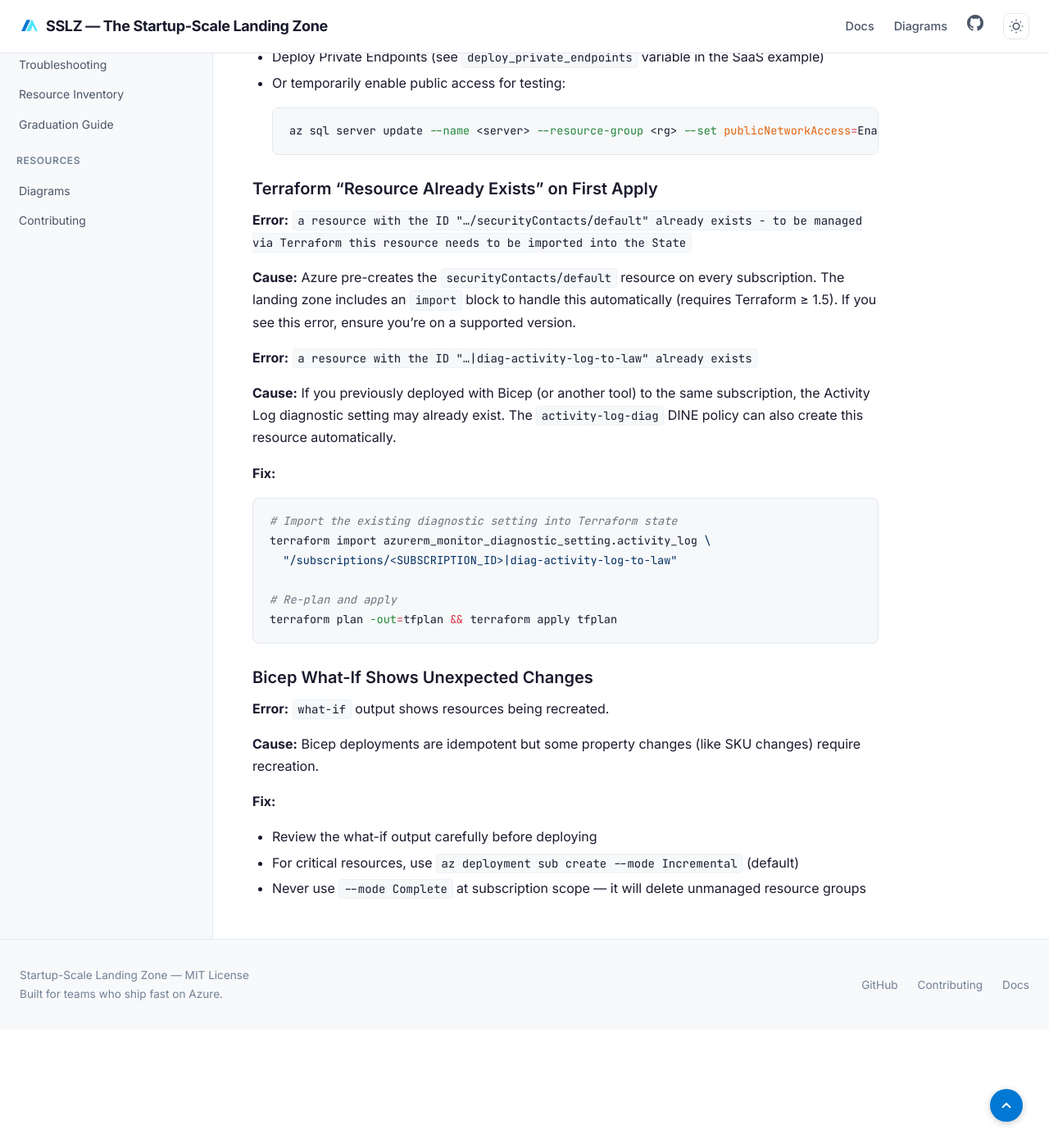
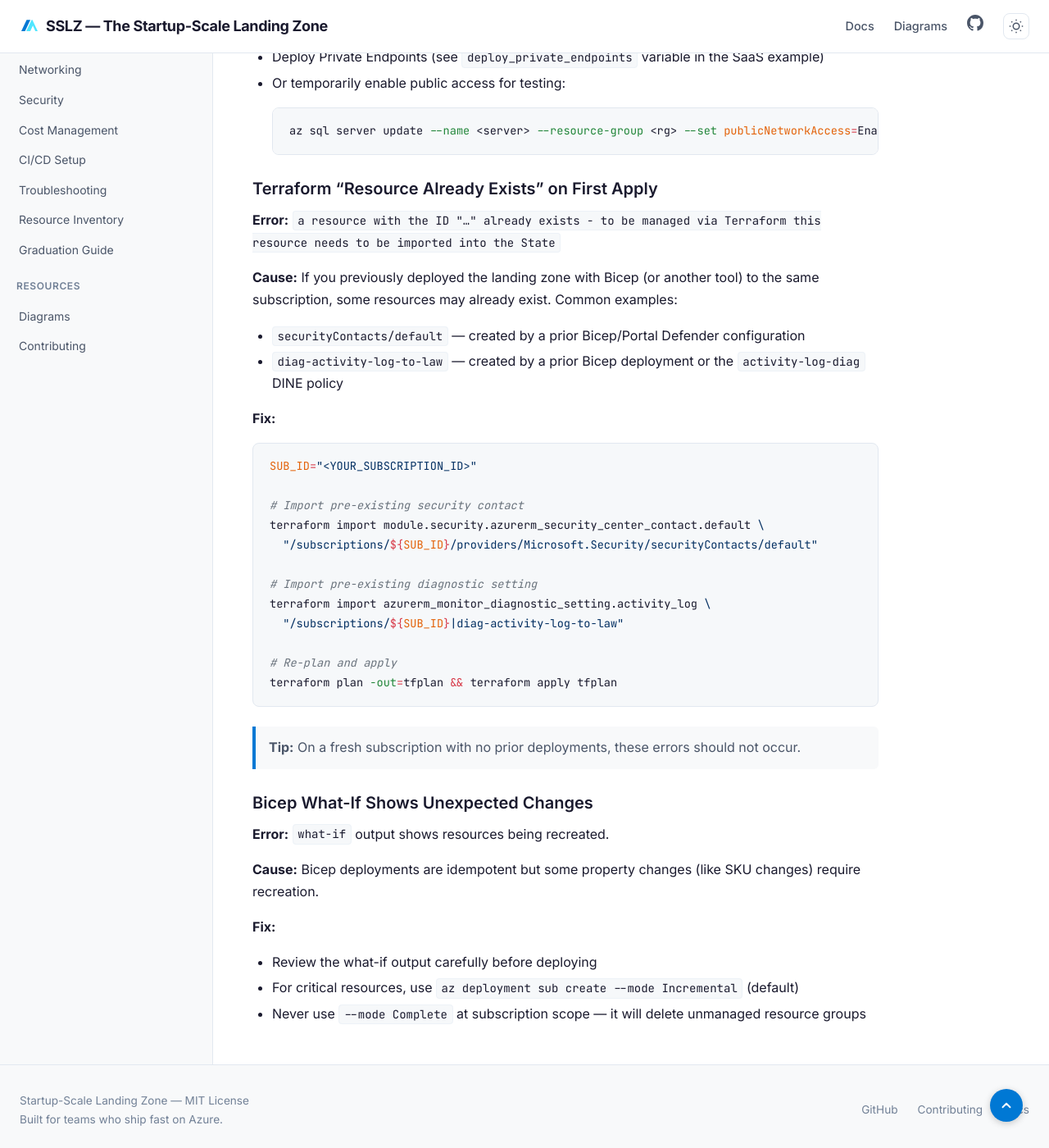
Before and after one commit to ricmmartins/sslz, a Jekyll site: the page built from docs/troubleshooting.md, in a window 1280 px wide and 1400 px high, scrolled down 2997 px. Shown: the whole window at 82% size. Built offline with Jekyll 4.4.1, drawn with Linux system fonts in a browser that asks for light colours.

Commit message:
fix: revert import block, document resource import in troubleshooting
Removed the auto-import block for securityContacts/default since it is
not pre-created by Azure — it only exists if a prior Bicep or Portal
deployment configured Defender on the same subscription.

Updated troubleshooting guide with import commands for both
securityContacts/default and diag-activity-log-to-law when reusing
a subscription with prior deployments.

````diff
--- a/docs/troubleshooting.md
+++ b/docs/troubleshooting.md
@@ -116,23 +116,30 @@
 
 ### Terraform "Resource Already Exists" on First Apply
 
-**Error:** `a resource with the ID "…/securityContacts/default" already exists - to be managed via Terraform this resource needs to be imported into the State`
+**Error:** `a resource with the ID "…" already exists - to be managed via Terraform this resource needs to be imported into the State`
 
-**Cause:** Azure pre-creates the `securityContacts/default` resource on every subscription. The landing zone includes an `import` block to handle this automatically (requires Terraform ≥ 1.5). If you see this error, ensure you're on a supported version.
+**Cause:** If you previously deployed the landing zone with Bicep (or another tool) to the same subscription, some resources may already exist. Common examples:
 
-**Error:** `a resource with the ID "…|diag-activity-log-to-law" already exists`
-
-**Cause:** If you previously deployed with Bicep (or another tool) to the same subscription, the Activity Log diagnostic setting may already exist. The `activity-log-diag` DINE policy can also create this resource automatically.
+- `securityContacts/default` — created by a prior Bicep/Portal Defender configuration
+- `diag-activity-log-to-law` — created by a prior Bicep deployment or the `activity-log-diag` DINE policy
 
 **Fix:**
 ```bash
-# Import the existing diagnostic setting into Terraform state
+SUB_ID="<YOUR_SUBSCRIPTION_ID>"
+
+# Import pre-existing security contact
+terraform import module.security.azurerm_security_center_contact.default \
+  "/subscriptions/${SUB_ID}/providers/Microsoft.Security/securityContacts/default"
+
+# Import pre-existing diagnostic setting
 terraform import azurerm_monitor_diagnostic_setting.activity_log \
-  "/subscriptions/<SUBSCRIPTION_ID>|diag-activity-log-to-law"
+  "/subscriptions/${SUB_ID}|diag-activity-log-to-law"
 
 # Re-plan and apply
 terraform plan -out=tfplan && terraform apply tfplan
 ```
+
+> **Tip:** On a fresh subscription with no prior deployments, these errors should not occur.
 
 ### Bicep What-If Shows Unexpected Changes
 
````
Also changed, not shown: 1 other file.
